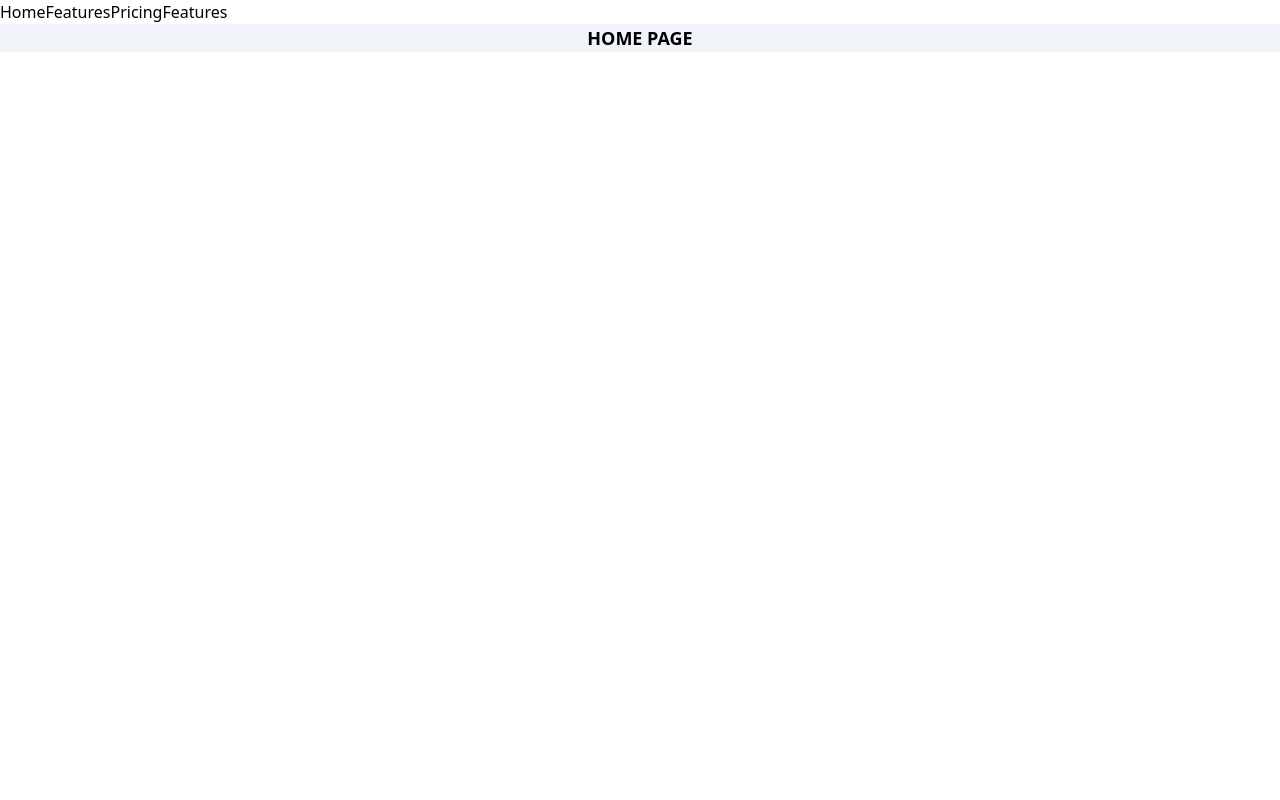
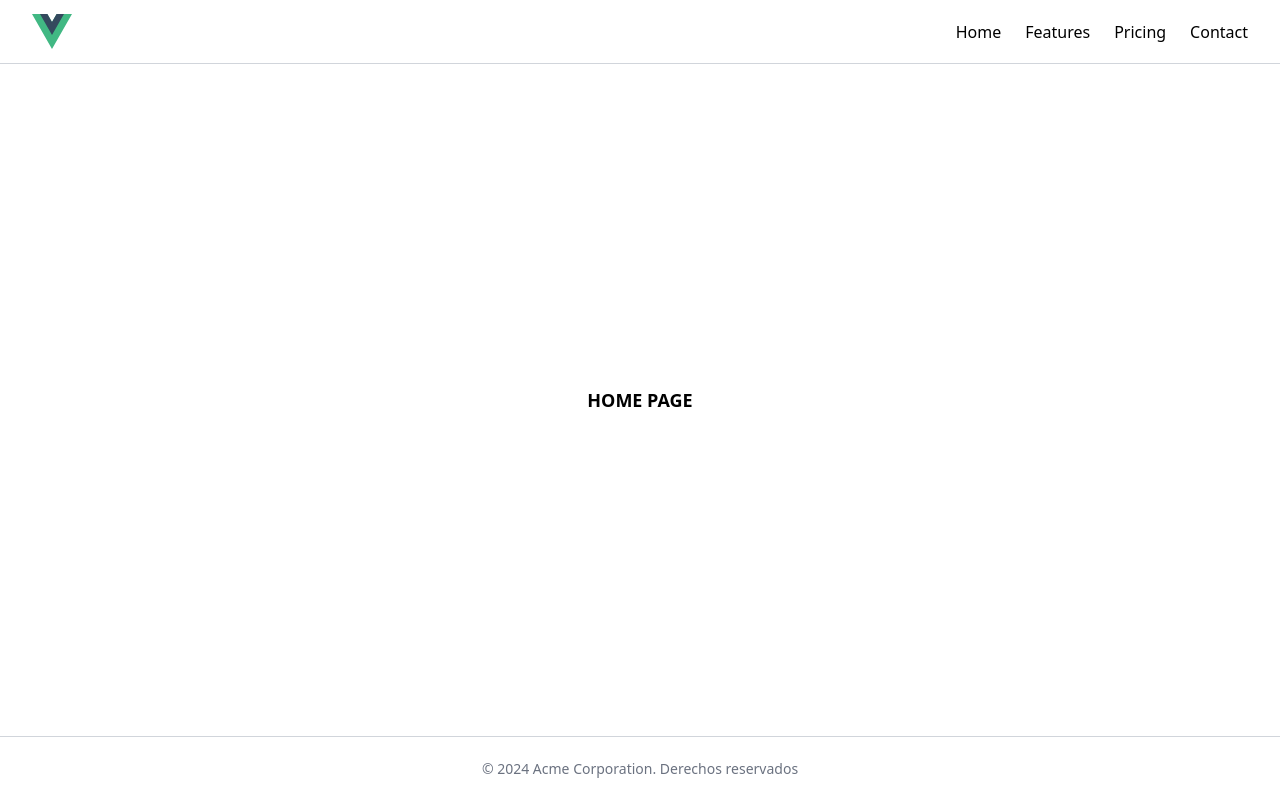
Before and after one commit to AnderDaZu/vue-spa, a Vue app: page / in a window 1280 px wide. Built offline with nearby package versions, Linux system fonts and the light colour scheme; the HTML template or start-up script is replaced by a standard one.

Commit message:
Re-utilización de estructura html

```diff
--- a/src/App.vue
+++ b/src/App.vue
@@ -1,17 +1,39 @@
 <template>
-<nav>
-    <a href="#/">Home</a>
-    <a href="#/features">Features</a>
-    <a href="#/pricing">Pricing</a>
-    <a href="#/features">Features</a>
-</nav>
+    <div class="flex flex-col h-screen">
+        <!-- Header -->
+        <header class="flex items-center h-14 px-4 border-b border-gray-300 sm:h-16 md:px-6 lg:px-8">
+            <div>
+                <a class="flex items-center gap-2 font-semibold" href="#">
+                    <img
+                        alt="Vue logo"
+                        class="logo"
+                        src="@/assets/logo.svg"
+                        width="40"
+                        height="40"
+                    />
+                </a>
+            </div>
+            <nav class="ml-auto space-x-4 flex items-center h-10 sm:space-x-6">
+                <RouterLink to="/"> Home </RouterLink>
+                <RouterLink to="/features"> Features </RouterLink>
+                <RouterLink to="/pricing"> Pricing </RouterLink>
+                <RouterLink to="/contact"> Contact </RouterLink>
+            </nav>
+        </header>
+        <!-- Fin Header -->
 
-<main class="bg-slate-100">
-    <RouterView />
-</main>
+        <!-- Main -->
+        <main class="flex-1 flex items-center justify-center py-6">
+            <RouterView />
+        </main>
+        <!-- Fin Main -->
+
+        <!-- Footer -->
+        <footer class="flex items-center h-14 px-4 border-t border-gray-300 sm:h-16 md:px-6 lg:px-8">
+            <p class="flex-1 text-sm text-gray-500 text-center">
+                © {{ new Date().getFullYear() }} Acme Corporation. Derechos reservados
+            </p>
+        </footer>
+        <!-- Fin Footer -->
+    </div>
 </template>
-
-<script setup lang="ts">
-</script>
-
-<style scoped></style>
--- a/src/router/index.ts
+++ b/src/router/index.ts
@@ -1,8 +1,8 @@
 import HomePage from "@/modules/landing/pages/HomePage.vue";
-import { createRouter, createWebHashHistory } from "vue-router";
+import { createRouter, createWebHistory } from "vue-router";
 
 export const router = createRouter({
-    history: createWebHashHistory( import.meta.env.BASE_URL ),
+    history: createWebHistory( import.meta.env.BASE_URL ),
     routes: [
         {
             path: "/",
```
